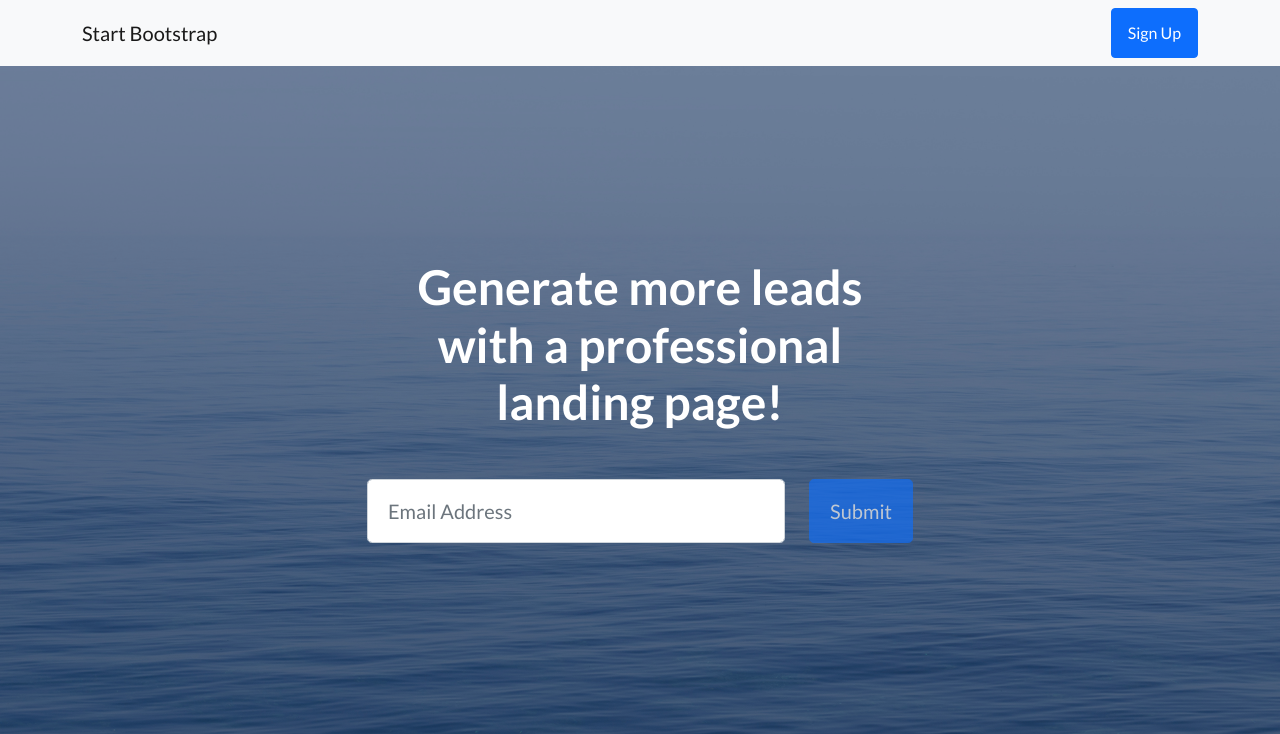
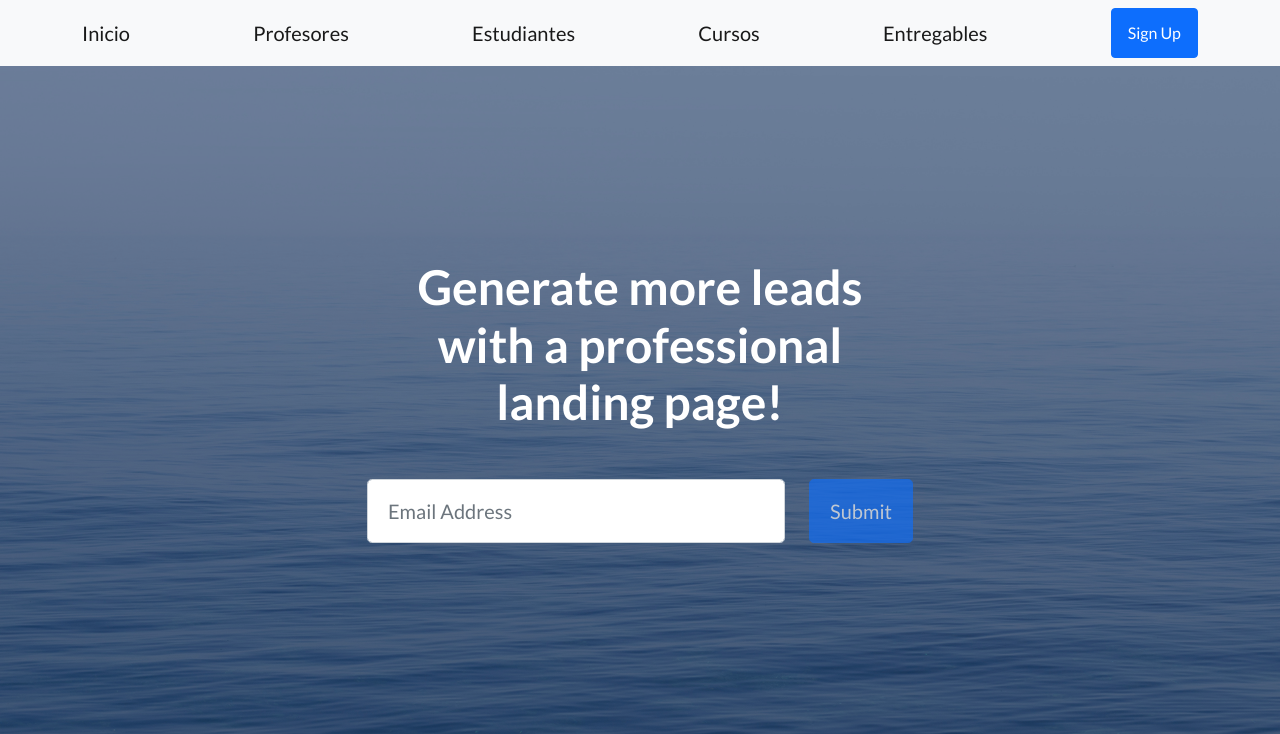
Before and after one commit to paulaggonzalez/ProyectoCoder, a Django app: page /AppCoder/ in a window 1280 px wide. Shown: the top 734 px of the page. Run offline with Django 4.2, Linux system fonts and the light colour scheme; some libraries are stand-ins or nearby versions.

Commit message:
Acceso de Botones

```diff
--- a/AppCoder/templates/AppCoder/padre.html
+++ b/AppCoder/templates/AppCoder/padre.html
@@ -20,7 +20,11 @@
         <!-- Navigation-->
         <nav class="navbar navbar-light bg-light static-top">
             <div class="container">
-                <a class="navbar-brand" href="#!">Start Bootstrap</a>
+                <a class="navbar-brand" href="{% url 'Inicio' %}">Inicio</a>
+                <a class="navbar-brand" href="{% url 'Profesores' %}">Profesores</a>
+                <a class="navbar-brand" href="{% url 'Estudiantes' %}">Estudiantes</a>
+                <a class="navbar-brand" href="{% url 'Cursos' %}">Cursos</a>
+                <a class="navbar-brand" href="{% url 'Entregables' %}">Entregables</a>
                 <a class="btn btn-primary" href="#signup">Sign Up</a>
             </div>
         </nav>
--- a/AppCoder/urls.py
+++ b/AppCoder/urls.py
@@ -3,7 +3,7 @@ from AppCoder import views
 
 
 urlpatterns = [
-    path('', views.inicios),
+    path('', views.inicios, name='Inicio'),
     path('cursos', views.cursos, name='Cursos'),
     path('profesores', views.profesores, name='Profesores'),
     path('entregables', views.entregables, name='Entregables'),
```
